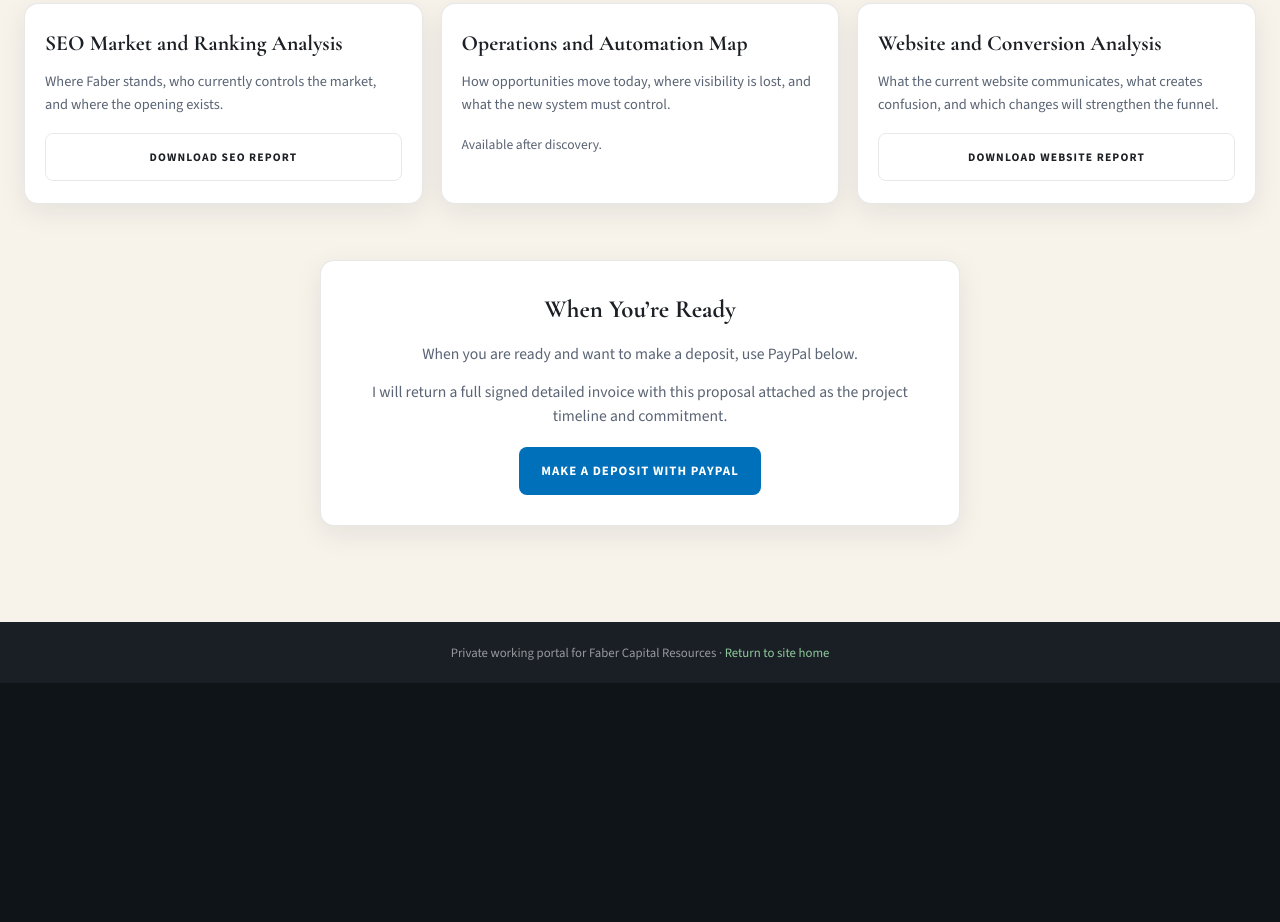
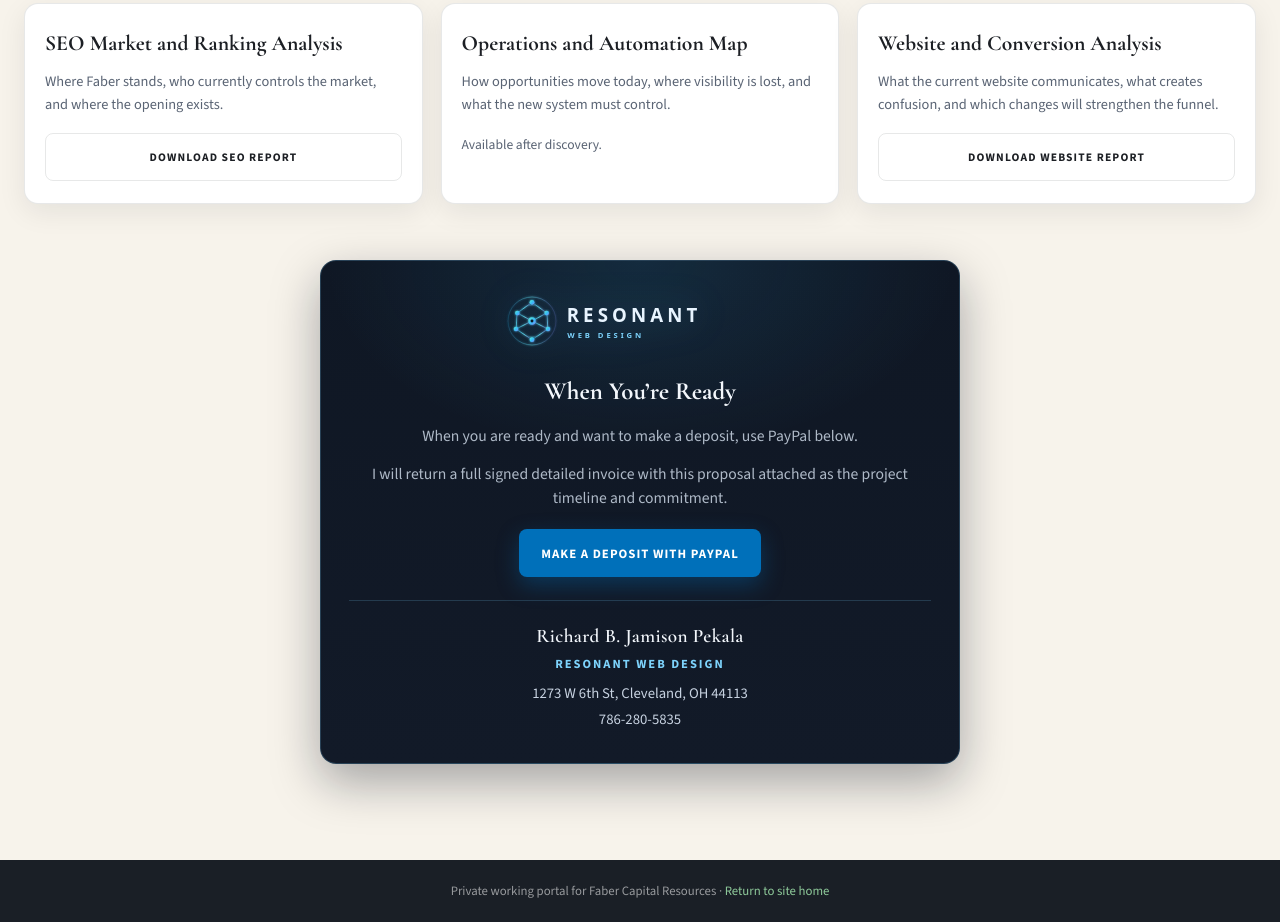
Before and after one commit to RichardBJamison/faber-capital-resources, a plain HTML site: page resonant-design-offer/index.html in a window 1280 px wide. Shown: the part 2330-3252 px from the top of the page. Before the commit the page ends 3013 px from the top, so only its background shows below. Drawn offline with nearby package versions, Linux system fonts and the light colour scheme.

Commit message:
Add Resonant brand card on deposit section
Logo mark, Richard B. Jamison Pekala, Cleveland address, and cell above/below PayPal deposit CTA.

```diff
--- a/assets/offer.css
+++ b/assets/offer.css
@@ -992,25 +992,39 @@ a { color: inherit; }
   max-width: 640px;
   margin: 3.5rem auto 1rem;
   padding: 1.75rem 1.75rem 1.85rem;
-  background: #fff;
-  border: 1px solid var(--line);
-  border-radius: 14px;
-  box-shadow: var(--shadow-soft);
+  background:
+    radial-gradient(ellipse 90% 70% at 50% 0%, rgba(56, 189, 248, 0.12), transparent 55%),
+    linear-gradient(180deg, #0f1724 0%, #121a28 100%);
+  border: 1px solid rgba(125, 211, 252, 0.22);
+  border-radius: 16px;
+  box-shadow: 0 18px 48px rgba(8, 14, 28, 0.35);
   text-align: center;
+  color: #dbe7f5;
+}
+.deposit-brand {
+  display: flex;
+  justify-content: center;
+  margin: 0 auto 1.15rem;
+}
+.deposit-close .resonant-logo {
+  width: min(280px, 88%);
+  height: auto;
+  margin: 0 auto;
+  filter: drop-shadow(0 0 18px rgba(56, 189, 248, 0.28));
 }
 .deposit-close h2 {
   font-family: var(--display);
   font-size: 1.55rem;
   margin: 0 0 0.75rem;
-  color: var(--charcoal);
+  color: #f3f7fc;
 }
-.deposit-close p {
+.deposit-close > p {
   margin: 0 0 0.85rem;
   font-size: 0.98rem;
-  color: var(--muted);
+  color: rgba(219, 231, 245, 0.78);
   line-height: 1.55;
 }
-.deposit-close p:last-of-type { margin-bottom: 1.15rem; }
+.deposit-close > p:last-of-type { margin-bottom: 1.15rem; }
 .deposit-close .btn-paypal {
   display: inline-flex;
   align-items: center;
@@ -1024,12 +1038,50 @@ a { color: inherit; }
   text-decoration: none;
   padding: 0.85rem 1.4rem;
   border-radius: 8px;
-  transition: background 0.2s;
+  transition: background 0.2s, box-shadow 0.2s;
+  box-shadow: 0 8px 22px rgba(0, 112, 186, 0.35);
 }
 .deposit-close .btn-paypal:hover { background: #005ea6; }
 .deposit-close .btn-paypal:focus-visible {
-  outline: 2px solid var(--pastel-green);
+  outline: 2px solid #7dd3fc;
   outline-offset: 3px;
+}
+.deposit-contact {
+  margin: 1.4rem auto 0;
+  padding-top: 1.15rem;
+  border-top: 1px solid rgba(125, 211, 252, 0.18);
+  font-style: normal;
+  line-height: 1.55;
+}
+.deposit-contact p {
+  margin: 0.2rem 0;
+  font-size: 0.92rem;
+  color: rgba(219, 231, 245, 0.82);
+}
+.deposit-contact .deposit-name {
+  font-family: var(--display);
+  font-size: 1.2rem;
+  font-weight: 600;
+  color: #f3f7fc;
+  letter-spacing: 0.02em;
+}
+.deposit-contact .deposit-firm {
+  font-size: 0.78rem;
+  font-weight: 700;
+  letter-spacing: 0.16em;
+  text-transform: uppercase;
+  color: #7dd3fc;
+  margin-bottom: 0.45rem;
+}
+.deposit-contact a {
+  color: rgba(219, 231, 245, 0.9);
+  text-decoration: none;
+  border-bottom: 1px solid transparent;
+  transition: color 0.15s, border-color 0.15s;
+}
+.deposit-contact a:hover {
+  color: #7dd3fc;
+  border-bottom-color: rgba(125, 211, 252, 0.45);
 }
 
 /* Motion */
--- a/resonant-design-offer/index.html
+++ b/resonant-design-offer/index.html
@@ -135,6 +135,13 @@
       </section>
 
       <aside class="deposit-close" id="deposit">
+        <div class="deposit-brand">
+          <img class="resonant-logo"
+               src="/faber-capital-resources/assets/resonant-logo.svg"
+               width="280"
+               height="64"
+               alt="Resonant Web Design" />
+        </div>
         <h2>When You’re Ready</h2>
         <p>When you are ready and want to make a deposit, use PayPal below.</p>
         <p>I will return a full signed detailed invoice with this proposal attached as the project timeline and commitment.</p>
@@ -143,6 +150,12 @@
            data-paypal-url="https://www.paypal.com/ncp/payment/C3HYMZC9FZ7UY"
            target="_blank"
            rel="noopener noreferrer">Make a Deposit with PayPal</a>
+        <address class="deposit-contact">
+          <p class="deposit-name">Richard B. Jamison Pekala</p>
+          <p class="deposit-firm">Resonant Web Design</p>
+          <p><a href="https://maps.google.com/?q=1273+W+6th+St+Cleveland+OH+44113">1273 W 6th St, Cleveland, OH 44113</a></p>
+          <p><a href="tel:+17862805835">786-280-5835</a></p>
+        </address>
       </aside>
     </div>
   </main>
```
Also changed, not shown: assets/resonant-logo.svg (added).
